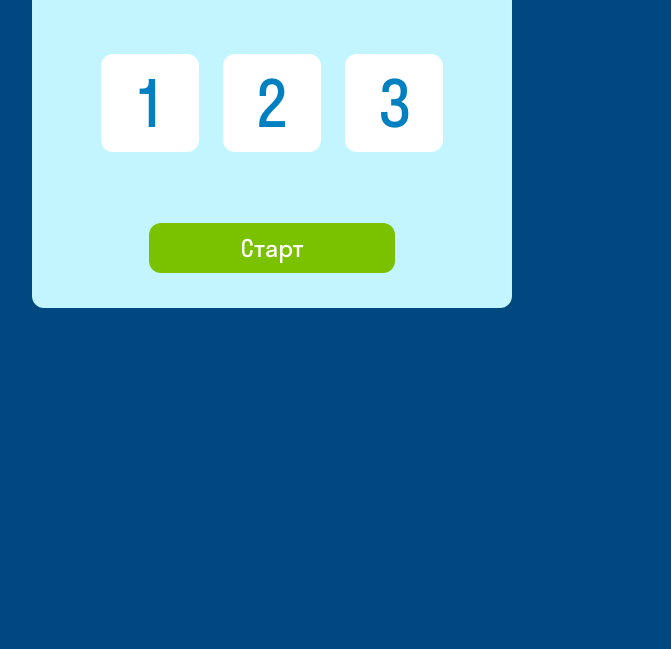
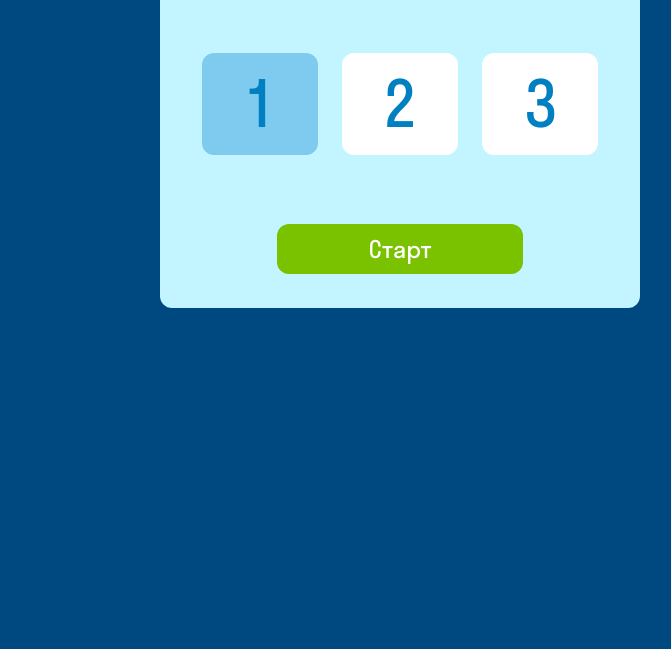
Before and after one commit to KseniyaBovda/CardGame, a plain HTML site: page index.html in a window 1280 px wide. Shown: the part 309-958 px from the top of the page, without its empty margins (240-911 px from the left). Before the commit the page ends 800 px from the top, so only its background shows below. Drawn offline with Linux system fonts and the light colour scheme.

Commit message:
внесены корректировки

```diff
--- a/index.html
+++ b/index.html
@@ -6,23 +6,22 @@
     <meta http-equiv="X-UA-Compatible" content="IE=edge">
     <meta name="viewport" content="width=device-width, initial-scale=1.0">
     <title>CardGame</title>
-    <style>
-       @font-face {
-        font-family: "StratosSkyeng";
-        src: url(./fonts/stratosskyeng-regular.otf);
-    }
-    </style>
     <link rel="stylesheet" href="style.css">
 </head>
 
 <body>
     <div class="main-card" >
         <p class="text">Выбери сложность</p>
-        <div class="level">
-            <button class="level-num">1</button>
-            <button class="level-num">2</button>
-            <button class="level-num">3</button>
-        </div>
+            <div  class="level">
+                <input type="radio" id="radio1" name="radios" value="1" checked>
+                <label for="radio1">1</label>
+
+                <input type="radio" id="radio2" name="radios" value="2">
+                <label for="radio2">2</label>
+
+                <input type="radio" id="radio3" name="radios" value="3">
+                <label for="radio3">3</label>
+            </div>
         <button class="start-button">Старт</button>
     </div>
 </body>
--- a/style.css
+++ b/style.css
@@ -1,3 +1,7 @@
+@font-face {
+    font-family: "StratosSkyeng";
+    src: url(./fonts/stratosskyeng-regular.otf);
+}
 *{
     margin: 0;
     padding: 0;
@@ -12,6 +16,7 @@
 body {
     background-color: #004980;
     font-family:  StratosSkyeng;
+    height: 100vh;
 }
 
 .main-card {
@@ -23,7 +28,8 @@ body {
     height: 459px;
     background: #C2F5FF;
     border-radius: 12px;
-    margin: 158px 272px;
+    margin: auto;
+    margin-top: 158px;
 }
 
 .text {
@@ -39,8 +45,14 @@ body {
     gap: 24px;
 }
 
-.level-num{
-    font-family:  StratosSkyeng;
+.level input[type="radio"] {
+    display: none;
+}
+
+.level label {
+    display: inline-block;
+    padding: 2px 9px;
+    cursor: pointer;
     background-color: #FFFFFF;
     border-radius: 12px;
     width: 98px;
@@ -54,6 +66,15 @@ body {
     border-color: transparent;
 }
 
+.level input[type="radio"]:checked+label {
+    background-color: #7ecbef;
+}
+
+.level label:hover {
+    background-color: #b3dcfd;
+}
+
+
 .start-button {
     font-family:  StratosSkyeng;
     color: #FFFFFF;
```
